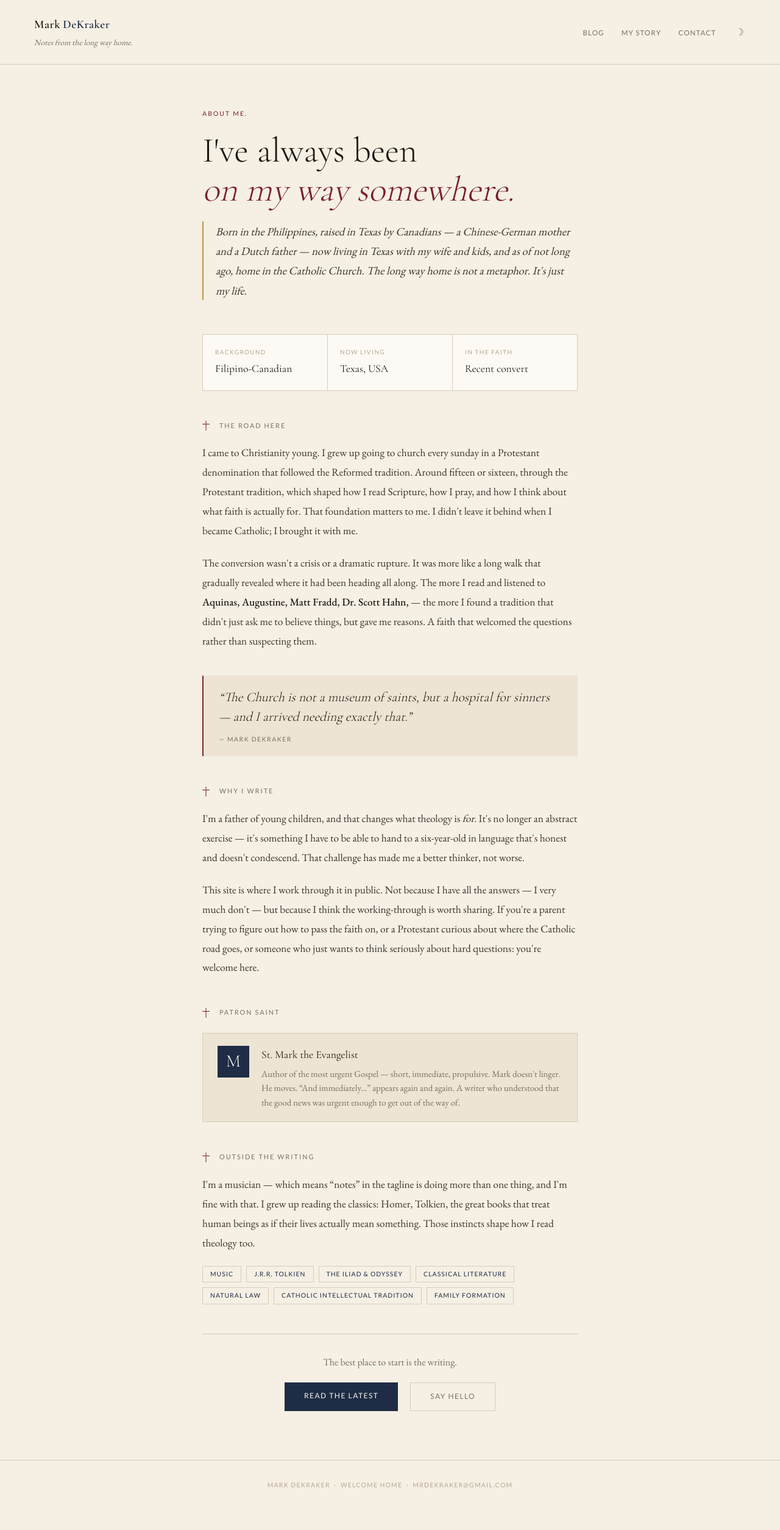
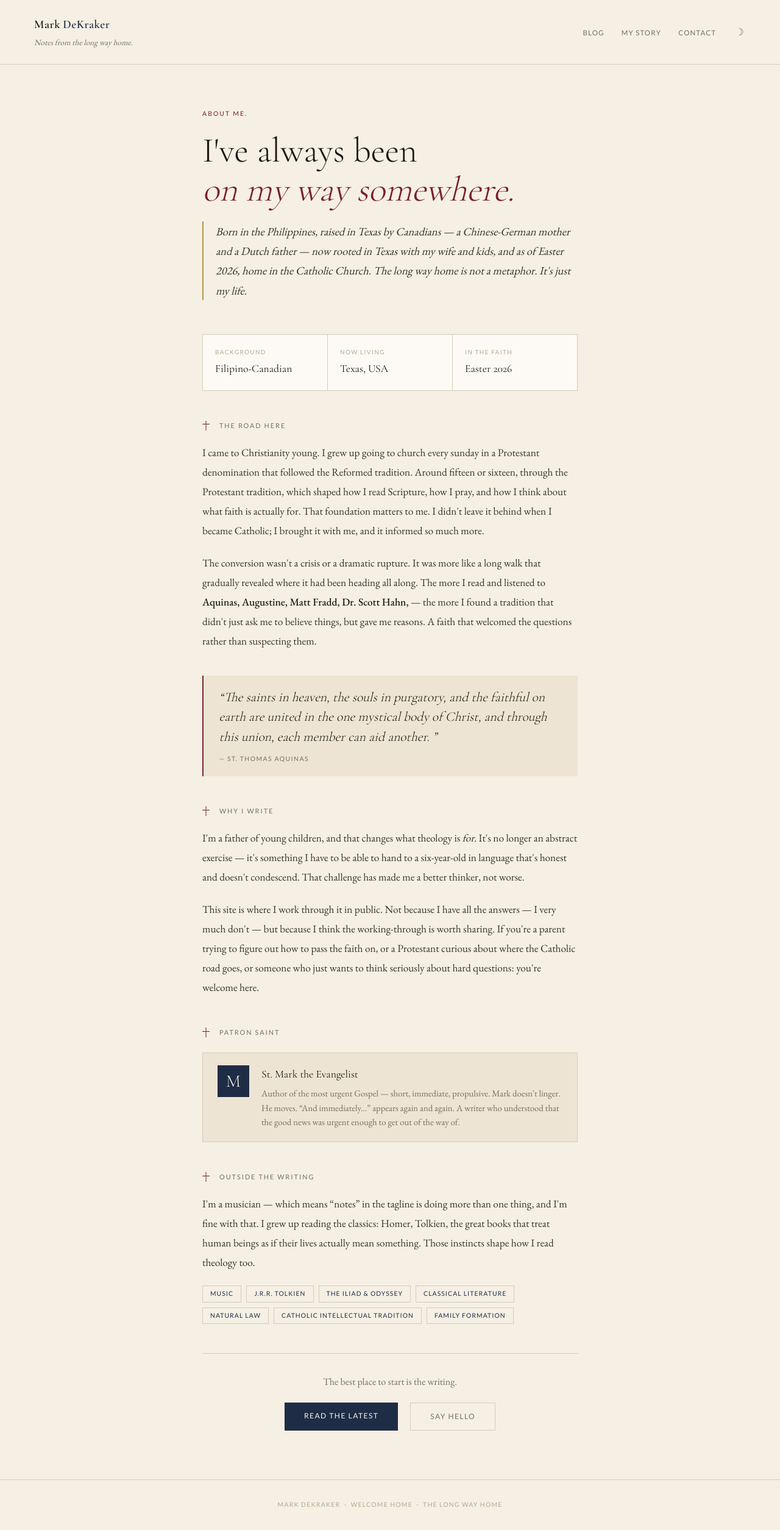
Before and after one commit to mrdekraker/mrdekraker, a Next.js app: page /about in a window 1280 px wide. Shown: the whole page at 61% size. Before the commit the page ends 2476 px from the top, so only its background shows below. Built offline with nearby package versions, Linux system fonts and the light colour scheme.

Commit message:
editing my story

```diff
--- a/src/app/about/page.tsx
+++ b/src/app/about/page.tsx
@@ -4,7 +4,7 @@ import Link from "next/link";
 export const metadata: Metadata = {
   title: "My Story",
   description:
-    "Born in the Philippines, raised in Texas by Canadians, now living in Texas and home in the Catholic Church. The long way home is not a metaphor.",
+    "Born in the Philippines, raised in Texas by Canadians, now rooted in Texas and home in the Catholic Church. The long way home is not a metaphor.",
 };
 
 function SectionHead({ label }: { label: string }) {
@@ -102,9 +102,9 @@ export default function AboutPage() {
             borderLeft: "2px solid var(--gold)",
           }}>
           Born in the Philippines, raised in Texas by Canadians — a
-          Chinese-German mother and a Dutch father — now living in Texas with my
-          wife and kids, and as of not long ago, home in the Catholic Church.
-          The long way home is not a metaphor. It&apos;s just my life.
+          Chinese-German mother and a Dutch father — now rooted in Texas with my
+          wife and kids, and as of Easter 2026, home in the Catholic Church. The
+          long way home is not a metaphor. It&apos;s just my life.
         </p>
       </div>
 
@@ -127,7 +127,7 @@ export default function AboutPage() {
           {[
             { label: "Background", value: "Filipino-Canadian" },
             { label: "Now living", value: "Texas, USA" },
-            { label: "In the faith", value: "Recent convert" },
+            { label: "In the faith", value: "Easter 2026" },
           ].map(({ label, value }) => (
             <div
               key={label}
@@ -174,7 +174,8 @@ export default function AboutPage() {
           Around fifteen or sixteen, through the Protestant tradition, which
           shaped how I read Scripture, how I pray, and how I think about what
           faith is actually for. That foundation matters to me. I didn&apos;t
-          leave it behind when I became Catholic; I brought it with me.
+          leave it behind when I became Catholic; I brought it with me, and it
+          informed so much more.
         </p>
 
         <p
@@ -213,8 +214,9 @@ export default function AboutPage() {
               color: "var(--ink)",
               margin: 0,
             }}>
-            &ldquo;The Church is not a museum of saints, but a hospital for
-            sinners — and I arrived needing exactly that.&rdquo;
+            &ldquo;The saints in heaven, the souls in purgatory, and the
+            faithful on earth are united in the one mystical body of Christ, and
+            through this union, each member can aid another. &rdquo;
           </p>
           <cite
             style={{
@@ -227,7 +229,7 @@ export default function AboutPage() {
               color: "var(--ink-muted)",
               fontStyle: "normal",
             }}>
-            — Mark DeKraker
+            — St. Thomas Aquinas
           </cite>
         </blockquote>
 
--- a/src/app/components/footer.tsx
+++ b/src/app/components/footer.tsx
@@ -2,12 +2,15 @@ export default function Footer() {
   return (
     <footer
       className="text-center py-8 px-4"
-      style={{ borderTop: '1px solid var(--rule)', fontFamily: 'var(--font-ui)', fontSize: '0.65rem', letterSpacing: '0.12em', textTransform: 'uppercase', color: 'var(--ink-faint)' }}
-    >
-      Mark DeKraker &nbsp;·&nbsp; Welcome Home &nbsp;·&nbsp;{' '}
-      <a href="mailto:mrdekraker@gmail.com" style={{ color: 'inherit', textDecoration: 'none' }}>
-        mrdekraker@gmail.com
-      </a>
+      style={{
+        borderTop: "1px solid var(--rule)",
+        fontFamily: "var(--font-ui)",
+        fontSize: "0.65rem",
+        letterSpacing: "0.12em",
+        textTransform: "uppercase",
+        color: "var(--ink-faint)",
+      }}>
+      Mark DeKraker &nbsp;·&nbsp; Welcome Home &nbsp;·&nbsp; The Long Way Home
     </footer>
-  )
+  );
 }
```
